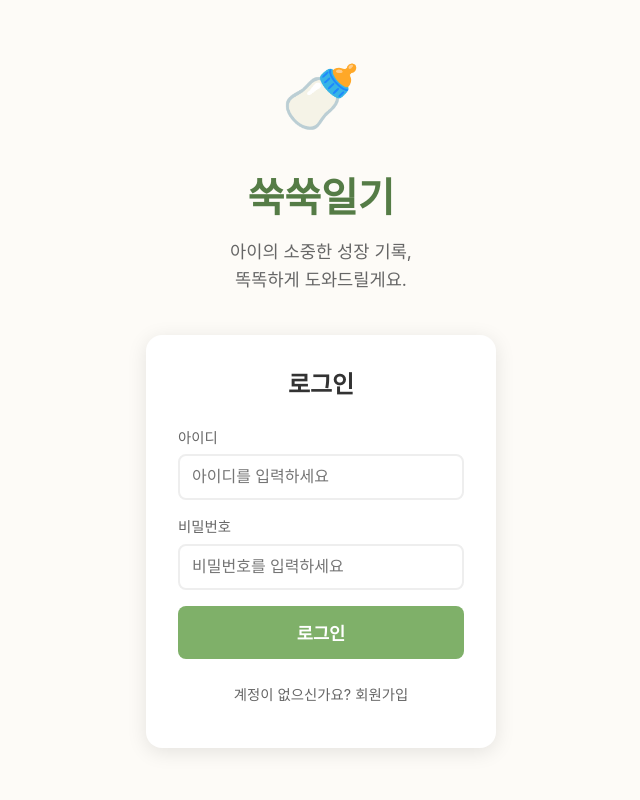
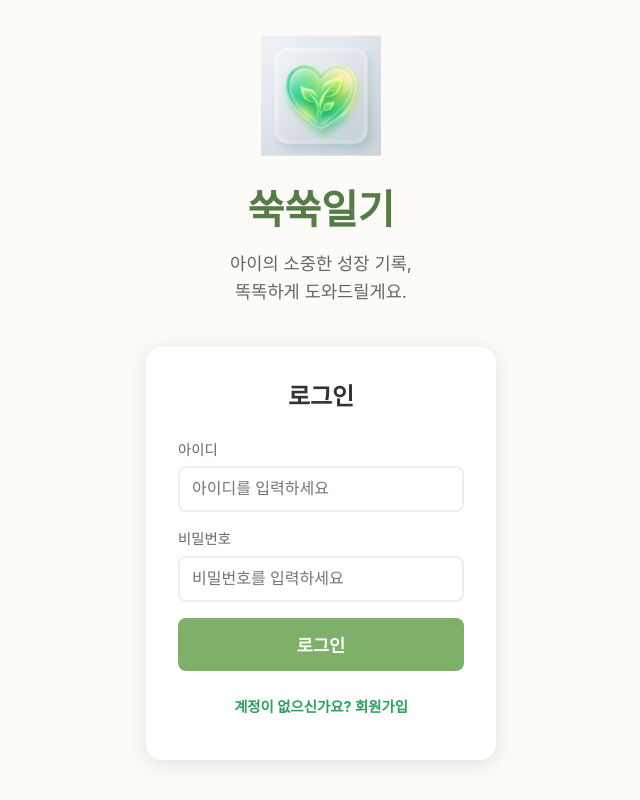
Before and after one commit to myungsin89-cell/Ssuck-Ssuck, a React (Vite) app: page / in a window 1280 px wide. Shown: the whole page, without its empty margins (319-959 px from the left). Built offline with nearby package versions, Linux system fonts and the light colour scheme; no server answers.

Commit message:
Update login screen: replace bottle icon with app logo and make signup button green

```diff
--- a/src/components/Login.jsx
+++ b/src/components/Login.jsx
@@ -96,10 +96,21 @@ const Login = ({ onLogin }) => {
         }}>
             <div style={{ textAlign: 'center', marginBottom: '40px' }}>
                 <div style={{
-                    fontSize: '4rem',
                     marginBottom: '20px',
-                    animation: 'bounce 2s infinite'
-                }}>🍼</div>
+                    display: 'flex',
+                    justifyContent: 'center'
+                }}>
+                    <img
+                        src="/icon-512.png"
+                        alt="쑥쑥일기 로고"
+                        style={{
+                            width: '120px',
+                            height: '120px',
+                            objectFit: 'contain',
+                            animation: 'bounce 2s infinite'
+                        }}
+                    />
+                </div>
                 <h1 style={{
                     fontSize: '2.5rem',
                     fontWeight: 'bold',
@@ -317,9 +328,10 @@ const Login = ({ onLogin }) => {
                         width: '100%',
                         padding: '12px',
                         backgroundColor: 'transparent',
-                        color: '#666',
+                        color: isSignUp ? '#666' : '#2d9f5d',
                         border: 'none',
                         fontSize: '0.9rem',
+                        fontWeight: isSignUp ? 'normal' : 'bold',
                         cursor: 'pointer'
                     }}
                 >
```
